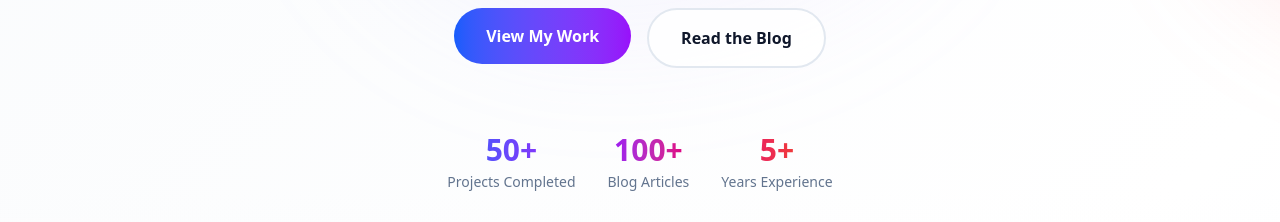
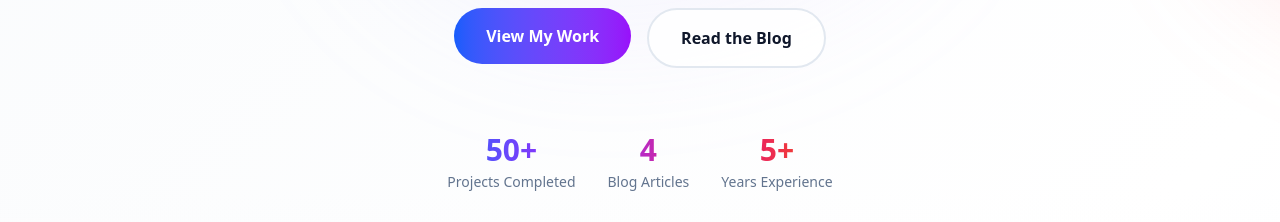
Before and after one commit to vsnarkhede13/my-portfolio, a Next.js app: page / in a window 1280 px wide. Shown: the part 840-1062 px from the top of the page. Built offline with nearby package versions, Linux system fonts and the light colour scheme.

Commit message:
Dynamic blogs calculations

```diff
--- a/src/components/sections/BlogSnippet.tsx
+++ b/src/components/sections/BlogSnippet.tsx
@@ -2,45 +2,7 @@
 
 import Link from 'next/link';
 import { CalendarIcon, ClockIcon, ArrowRightIcon } from '@heroicons/react/24/outline';
-
-const blogPosts = [
-  {
-    id: 1,
-    title: "The Future of AI Design Tools",
-    excerpt: "Exploring how AI is reshaping the design landscape and what it means for creators.",
-    date: "Jan 24, 2026",
-    readTime: "5 min read",
-    category: "Technology",
-    gradient: "from-blue-500 to-cyan-500",
-  },
-  {
-    id: 2,
-    title: "Building Scalable Web Applications",
-    excerpt: "Best practices for creating applications that grow with your business needs.",
-    date: "Jan 22, 2026",
-    readTime: "8 min read",
-    category: "Development",
-    gradient: "from-purple-500 to-pink-500",
-  },
-  {
-    id: 3,
-    title: "The Art of Minimalist UI Design",
-    excerpt: "Less is more: creating beautiful interfaces through simplicity and purpose.",
-    date: "Jan 20, 2026",
-    readTime: "6 min read",
-    category: "Design",
-    gradient: "from-orange-500 to-red-500",
-  },
-  {
-    id: 4,
-    title: "My Journey into Web Development",
-    excerpt: "Reflecting on the path that led me to become a full-stack developer.",
-    date: "Jan 18, 2026",
-    readTime: "10 min read",
-    category: "Personal",
-    gradient: "from-green-500 to-emerald-500",
-  },
-];
+import { blogPosts } from '@/data/blogData';
 
 export default function BlogSnippet() {
   return (
--- a/src/components/sections/Hero.tsx
+++ b/src/components/sections/Hero.tsx
@@ -3,8 +3,11 @@
 import { useState, useEffect } from 'react';
 import Link from 'next/link';
 
+import { getTotalBlogCount } from '@/data/blogData';
+
 export default function Hero() {
   const [mousePosition, setMousePosition] = useState({ x: 0, y: 0 });
+  const blogCount = getTotalBlogCount();
 
   useEffect(() => {
     const handleMouseMove = (e: MouseEvent) => {
@@ -88,7 +91,7 @@ export default function Hero() {
             <div className="text-sm text-slate-500 mt-1">Projects Completed</div>
           </div>
           <div className="fade-in-up" style={{ animationDelay: '0.1s' }}>
-            <div className="text-3xl font-bold bg-gradient-to-r from-purple-600 to-pink-600 bg-clip-text text-transparent">100+</div>
+            <div className="text-3xl font-bold bg-gradient-to-r from-purple-600 to-pink-600 bg-clip-text text-transparent">{blogCount}</div>
             <div className="text-sm text-slate-500 mt-1">Blog Articles</div>
           </div>
           <div className="fade-in-up" style={{ animationDelay: '0.2s' }}>
--- /dev/null
+++ b/src/data/blogData.ts
@@ -0,0 +1,53 @@
+// src/data/blogData.ts
+
+export interface BlogPost {
+  id: number;
+  title: string;
+  excerpt: string;
+  date: string;
+  readTime: string;
+  category: string;
+  gradient: string;
+}
+
+export const blogPosts: BlogPost[] = [
+  {
+    id: 1,
+    title: "The Future of AI Design Tools",
+    excerpt: "Exploring how AI is reshaping the design landscape and what it means for creators.",
+    date: "Jan 24, 2026",
+    readTime: "5 min read",
+    category: "Technology",
+    gradient: "from-blue-500 to-cyan-500",
+  },
+  {
+    id: 2,
+    title: "Building Scalable Web Applications",
+    excerpt: "Best practices for creating applications that grow with your business needs.",
+    date: "Jan 22, 2026",
+    readTime: "8 min read",
+    category: "Development",
+    gradient: "from-purple-500 to-pink-500",
+  },
+  {
+    id: 3,
+    title: "The Art of Minimalist UI Design",
+    excerpt: "Less is more: creating beautiful interfaces through simplicity and purpose.",
+    date: "Jan 20, 2026",
+    readTime: "6 min read",
+    category: "Design",
+    gradient: "from-orange-500 to-red-500",
+  },
+  {
+    id: 4,
+    title: "My Journey into Web Development",
+    excerpt: "Reflecting on the path that led me to become a full-stack developer.",
+    date: "Jan 18, 2026",
+    readTime: "10 min read",
+    category: "Personal",
+    gradient: "from-green-500 to-emerald-500",
+  },
+];
+
+// Get total blog count
+export const getTotalBlogCount = () => blogPosts.length;
--- a/src/data/blogs.ts
+++ /dev/null
@@ -1,12 +0,0 @@
-export const BLOG_POSTS = [
-  {
-    id: 1,
-    title: "How to Build a Modern Portfolio",
-    slug: "week-1",
-    month: "january",
-    year: "2026",
-    excerpt: "A deep dive into Next.js and Tailwind...",
-    tags: ["tutorial", "webdev"]
-  },
-  // Add more here...
-];
```
